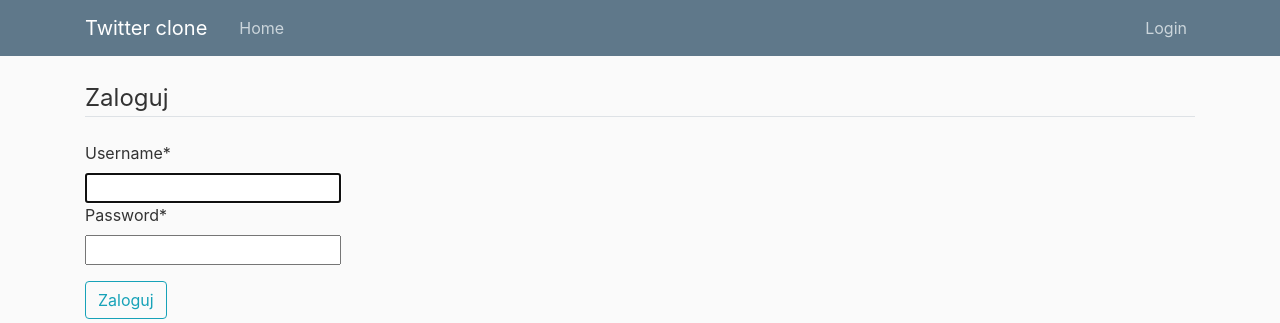
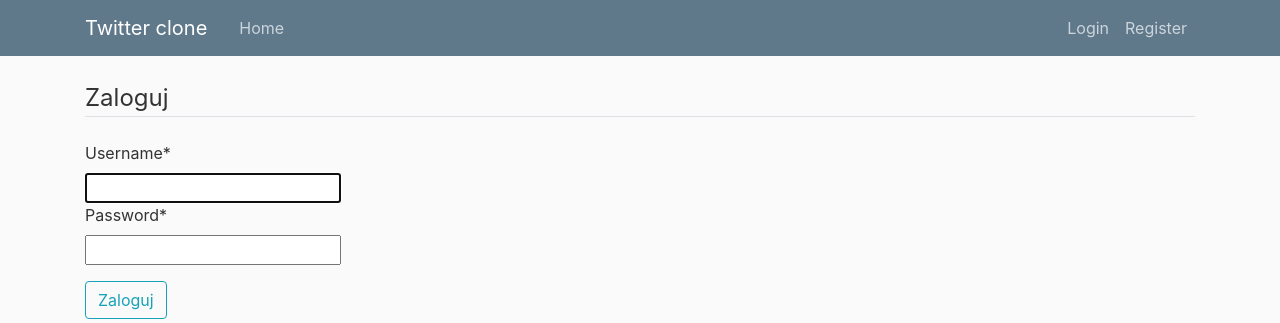
Before and after one commit to MatBrze/TwitterToo, a Django app: page /login/ in a window 1280 px wide. Shown: the top 323 px of the page. Run offline with Django 3.2, Linux system fonts and the light colour scheme; some libraries are stand-ins or nearby versions.

Commit message:
Login Logout and Register functions and links tested and fixed

```diff
--- a/django_project/django_project/settings.py
+++ b/django_project/django_project/settings.py
@@ -120,3 +120,5 @@ USE_TZ = True
 # https://docs.djangoproject.com/en/2.2/howto/static-files/
 
 STATIC_URL = '/static/'
+
+LOGIN_REDIRECT_URL = '/'
--- a/twitter/templates/twitter/base.html
+++ b/twitter/templates/twitter/base.html
@@ -30,6 +30,7 @@
                    <a class="nav-item nav-link" href="{% url 'twitter:logout' %}">Logout</a>
                {% else %}
                     <a class="nav-item nav-link" href="{% url 'twitter:login' %}">Login</a>
+                    <a class="nav-item nav-link" href="{% url 'twitter:register' %}">Register</a>
                {% endif %}
            </div>
          </div>
--- a/twitter/templates/twitter/login.html
+++ b/twitter/templates/twitter/login.html
@@ -14,7 +14,7 @@
         </form>
         <div class="border-top pt-3">
             <small class="text-muted">
-                Chcesz założyć konto?<a class="ml-2" href="{% url 'register' %} }}">Zarejestruj się</a>
+                Chcesz założyć konto?<a class="ml-2" href="{% url 'twitter:register' %} }}">Zarejestruj się</a>
             </small>
         </div>
     </div>
--- a/twitter/templates/twitter/logout.html
+++ b/twitter/templates/twitter/logout.html
@@ -1,10 +1,10 @@
-{% extends 'base.html' %}
+{% extends 'twitter/base.html' %}
 {% block content %}
     <div class="container">
         <h2>Zostałeś wylogowany</h2>
         <div class="border-top pt-3">
             <small class="text-muted">
-                <a href="{% url 'login' %}">Zaloguj się ponownie</a>
+                <a href="{% url 'twitter:login' %}">Zaloguj się ponownie</a>
             </small>
         </div>
     </div>
--- a/twitter/templates/twitter/register.html
+++ b/twitter/templates/twitter/register.html
@@ -1,4 +1,4 @@
-{% extends 'base.html' %}
+{% extends 'twitter/base.html' %}
 {% load crispy_forms_tags %}
 {% block content %}
     <div class="container">
@@ -14,7 +14,7 @@
         </form>
         <div class="border-top pt-3">
             <small class="text-muted">
-                Posiadasz konto?<a class="ml-2" href="{% url 'login' %}">Zaloguj się</a>
+                Posiadasz konto?<a class="ml-2" href="{% url 'twitter:login' %}">Zaloguj się</a>
             </small>
         </div>
     </div>
--- a/twitter/urls.py
+++ b/twitter/urls.py
@@ -2,6 +2,8 @@ from django.urls import path
 from django.contrib.auth import views as auth_views
 
 from twitter import views
+from twitter.views import RegisterView
+
 app_name = 'twitter'
 
 urlpatterns = [
@@ -9,4 +11,5 @@ urlpatterns = [
     path('compose/', views.TweetComposeView.as_view(), name="compose"),
     path('login/', auth_views.LoginView.as_view(template_name='twitter/login.html'), name='login'),
     path('logout/', auth_views.LogoutView.as_view(template_name='twitter/logout.html'), name='logout'),
+    path('register/', RegisterView.as_view(), name='register'),
 ]
--- a/twitter/views.py
+++ b/twitter/views.py
@@ -35,7 +35,7 @@ class RegisterView(views.View):
 
     def get(self, request):
         form = UserRegisterForm()
-        return render(request, 'register.html', {'form': form})
+        return render(request, 'twitter/register.html', {'form': form})
 
     def post(self, request):
         form = UserRegisterForm(request.POST)
@@ -43,5 +43,5 @@ class RegisterView(views.View):
             form.save()
             user = form.cleaned_data.get('username')
             messages.success(request, f'{user} Konto zostało utworzone! Zaloguj się')
-            return redirect('login')
-        return render(request, 'register.html', {'form': form})
+            return redirect('twitter:login')
+        return render(request, 'twitter/register.html', {'form': form})
```
Also changed, not shown: 1 other file.
